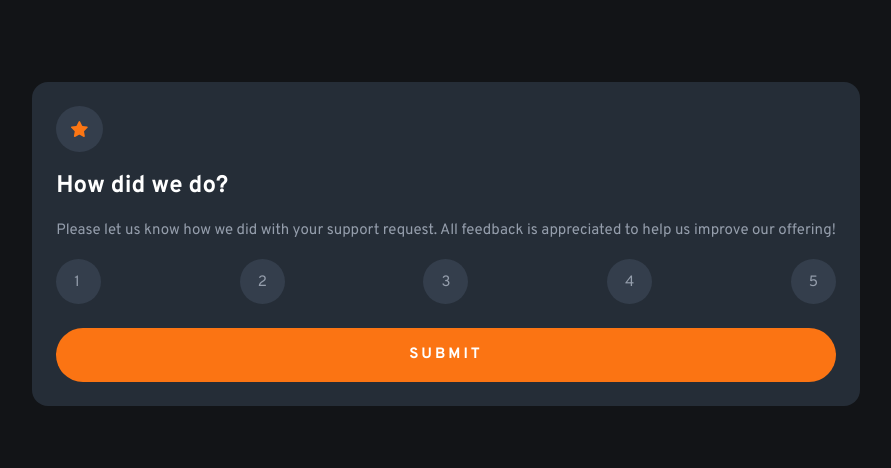
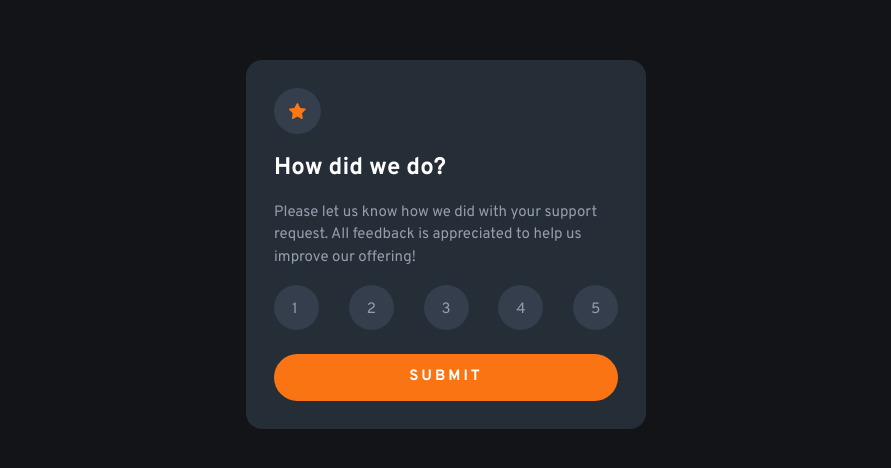
Before and after one commit to Moses2308/interactive-rating-component, a plain HTML site: page index.html in a window 1280 px wide. Shown: the part 156-624 px from the top of the page, without its empty margins (194-1085 px from the left). Drawn offline with Linux system fonts and the light colour scheme.

Commit message:
set max width and hover styles for button

```diff
--- a/style.css
+++ b/style.css
@@ -27,11 +27,13 @@ body {
 .rating-card {
   background-color: var(--neutral-dark-blue);
   margin: 1rem;
-  padding: 1.5rem;
+  padding: 1.75rem;
   border-radius: 1rem;
   display: grid;
   justify-items: left;
   gap: 1rem;
+
+  max-width: 400px;
 }
 button.bubble {
   padding: 1em;
@@ -67,13 +69,13 @@ button.bubble {
   background-color: var(--neutral-medium-grey);
   color: var(--neutral-dark-blue);
 
-  transition: background-color 0.25s ease-in-out;
+  transition: background-color 0.25s ease-out;
 }
 .rating-card input[type="radio"]:checked + .bubble {
   background-color: var(--primary-orange);
   color: var(--neutral-white);
 
-  transition: background-color 0.25s ease-in-out;
+  transition: background-color 0.25s ease-out;
 }
 
 .bubble {
@@ -99,9 +101,16 @@ button[type="submit"] {
   border: none;
   background-color: var(--primary-orange);
   color: var(--neutral-white);
-  padding: 1rem 0;
+  padding: 0.75rem 0;
   border-radius: 2rem;
   font-weight: var(--weight-heavy);
   text-transform: uppercase;
   letter-spacing: 3px;
 }
+button:hover {
+  background-color: var(--neutral-white);
+  color: orange;
+
+  transition: color 0.25s ease-out;
+  transition: background-color 0.25s ease-out;
+}
```
